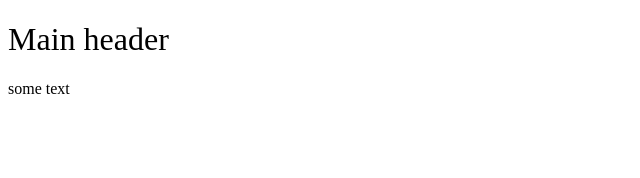
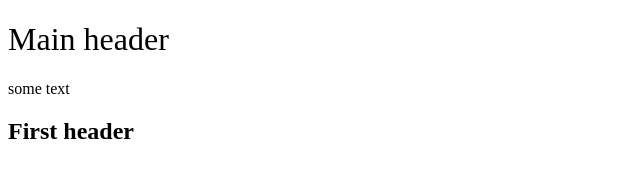
Before and after one commit to 77pashtet77/Git, a plain HTML site: page index.html in a window 1280 px wide. Shown: the whole page, without its empty margins (0-640 px from the left). Drawn offline with Linux system fonts and the light colour scheme.

Commit message:
added first header and script

```diff
--- a/index.html
+++ b/index.html
@@ -8,5 +8,6 @@
 <body>
     <h1>Main header</h1>
     <p>some text</p>
+    <h2>First header</h2>
 </body>
 </html>
--- a/js.js
+++ b/js.js
@@ -0,0 +1 @@
+$
```
